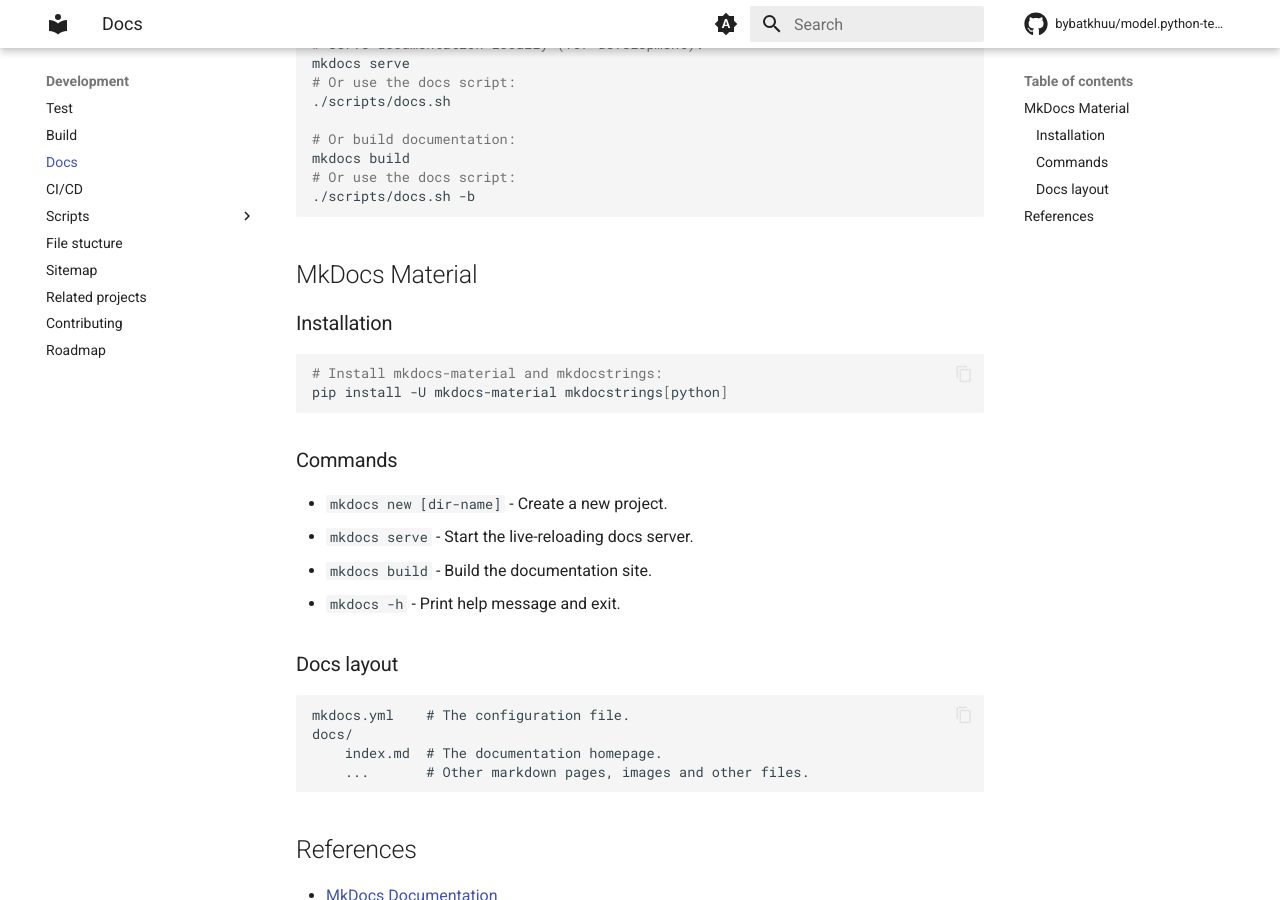
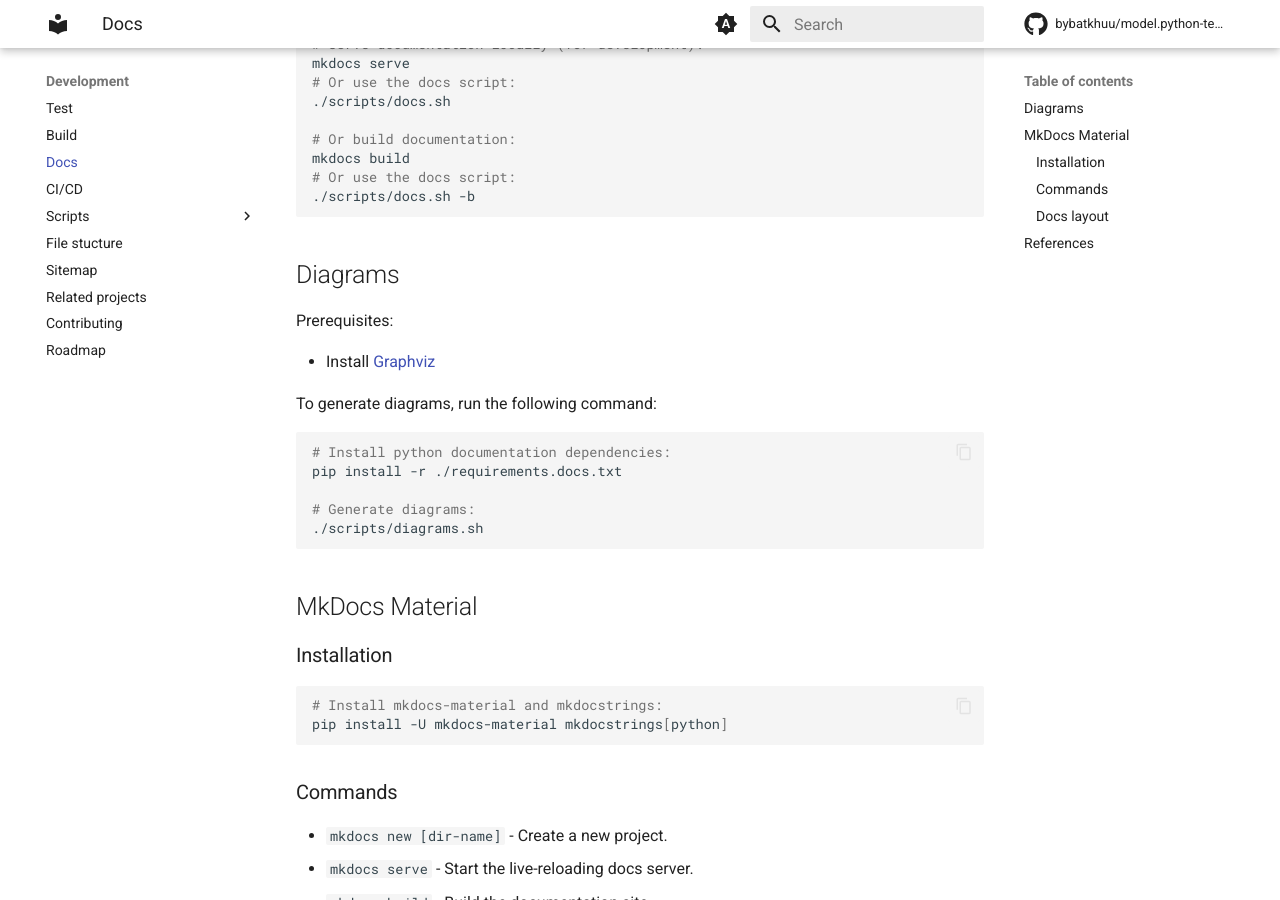
Before and after one commit to bybatkhuu/model.python-template, an MkDocs documentation site: the page built from docs/pages/dev/docs.md, in a window 1280 px wide and 900 px high, scrolled down 303 px. Built offline with MkDocs 1.6.1 and Material for MkDocs 9.7.7, drawn with Linux system fonts in a browser that asks for light colours; comment, search, counter and statistics services are not loaded.

Commit message:
:memo: Update documentation and add diagram generation scripts with new dependencies

````diff
--- a/docs/pages/dev/docs.md
+++ b/docs/pages/dev/docs.md
@@ -15,6 +15,22 @@
 mkdocs build
 # Or use the docs script:
 ./scripts/docs.sh -b
+```
+
+## Diagrams
+
+Prerequisites:
+
+- Install [Graphviz](https://graphviz.org/download)
+
+To generate diagrams, run the following command:
+
+```sh
+# Install python documentation dependencies:
+pip install -r ./requirements.docs.txt
+
+# Generate diagrams:
+./scripts/diagrams.sh
 ```
 
 ## MkDocs Material
````
Also changed, not shown: docs/diagrams/classes/classes_simple_model.html (added, +40 -0 lines), docs/diagrams/packages/packages_simple_model.html (added, +30 -0 lines), docs/diagrams/classes/classes_simple_model.png (added), docs/diagrams/classes/classes_simple_model.svg (added), docs/diagrams/flowcharts/flowchart_simple_model.png (added), docs/diagrams/flowcharts/flowchart_simple_model.svg (added), docs/diagrams/packages/packages_simple_model.png (added), docs/diagrams/packages/packages_simple_model.svg (added), 4 other files.
